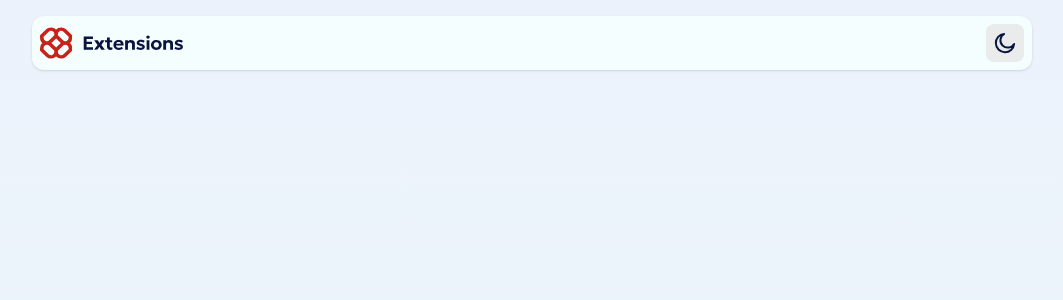
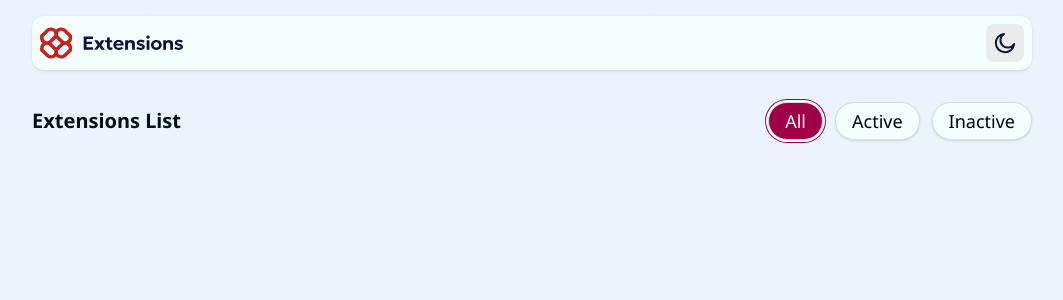
Before and after one commit to 01mehran/browser-extensions-manager, a React (Vite) app: page / in a window 1280 px wide. Shown: the top 300 px of the page, without its empty margins (108-1171 px from the left). Built offline with nearby package versions, Linux system fonts and the light colour scheme.

Commit message:
style(tabs): add tabs(all,active,inactive) style

```diff
--- a/src/index.css
+++ b/src/index.css
@@ -35,3 +35,13 @@
     font-family: var(--font-notoSans);
   }
 }
+
+@layer components {
+  .tabs {
+    @apply border-primary-light-300 bg-primary-light-100 dark:bg-primary-dark-600 dark:text-primary-light-200 dark:hover:ring-primary-light-200 dark:focus:outline-primary-light-200 cursor-pointer rounded-full border px-4 py-1 text-lg font-normal shadow-sm ring-red-700 outline-red-700 transition-all duration-200 hover:ring-1 focus:outline-1 dark:border-0;
+  }
+
+  .active-tab {
+    @apply text-primary-light-100 dark:text-primary-dark-700 bg-red-700 ring-1 ring-red-700 ring-offset-2 hover:opacity-95 hover:ring-0 dark:bg-red-500/85 dark:ring-0 dark:ring-transparent dark:ring-offset-0;
+  }
+}
--- a/src/pages/Extensions.jsx
+++ b/src/pages/Extensions.jsx
@@ -6,6 +6,20 @@ export default function Extensions() {
       <section className="mx-auto lg:max-w-[1000px]">
         {/* Header */}
         <Header />
+        <main className="mt-8">
+          <div className="flex flex-col items-center justify-center space-y-4 md:flex-row md:justify-between md:space-y-0">
+            <article>
+              <h2 className="text-primary-dark-800 dark:text-primary-light-200 text-xl font-bold">
+                Extensions List
+              </h2>
+            </article>
+            <article className="flex items-center space-x-3">
+              <button className={`tabs active-tab`}>All</button>
+              <button className={`tabs`}>Active</button>
+              <button className={`tabs`}>Inactive</button>
+            </article>
+          </div>
+        </main>
       </section>
     </div>
   );
```
